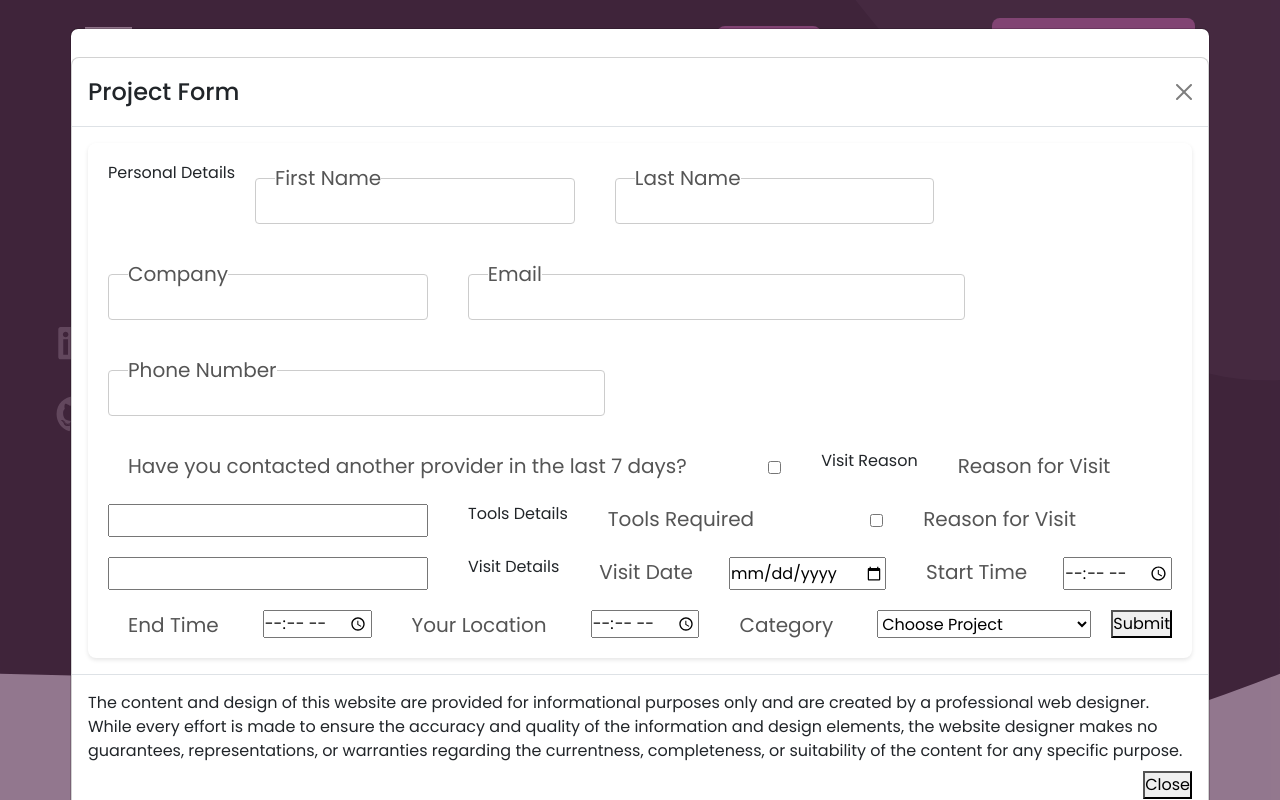
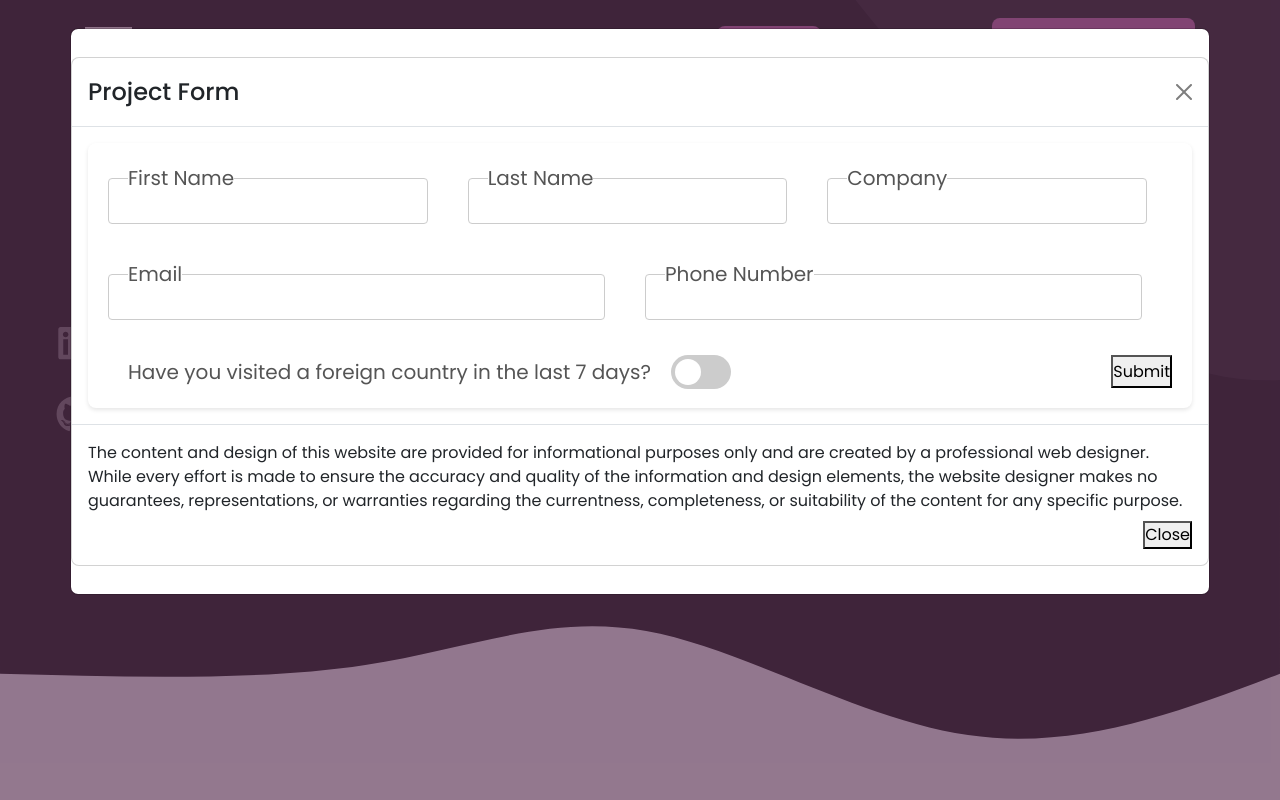
Before and after one commit to tektechnologies/craigbarkley, a React (Create React App) app: page / in a window 1280 px wide. Both pictures are taken after a click on the element "New Project Request". Shown: the top 800 px of the page. Built offline with nearby package versions, Linux system fonts and the light colour scheme.

Commit message:
add toggle slider for radio button

```diff
--- a/src/App.css
+++ b/src/App.css
@@ -54,3 +54,48 @@ form {
 .label-input-group.three-col {
   flex-basis: calc(33.333% - 15px);
 }
+
+
+/* Hide the default checkbox */
+.toggle input {
+  display: none;
+}
+
+/* Style the slider */
+.slider {
+  position: relative;
+  display: inline-block;
+  width: 60px;
+  height: 34px;
+  background-color: #ccc;
+  border-radius: 34px;
+  transition: background-color 0.3s;
+}
+
+/* Style the circle inside the slider */
+.slider:before {
+  position: absolute;
+  content: "";
+  height: 26px;
+  width: 26px;
+  left: 4px;
+  bottom: 4px;
+  background-color: white;
+  border-radius: 50%;
+  transition: transform 0.3s;
+}
+
+/* Change background color when checked */
+.toggle input:checked + .slider {
+  background-color: #2196F3;
+}
+
+/* Move the circle when checked */
+.toggle input:checked + .slider:before {
+  transform: translateX(26px);
+}
+
+.position-toggle {
+  margin-left: 20px;
+  margin-bottom: -10px;
+}
--- a/src/components/SelectedProjectForm/SelectedProjectForm.js
+++ b/src/components/SelectedProjectForm/SelectedProjectForm.js
@@ -46,16 +46,16 @@ const SelectedProjectForm = (props) => {
         <Modal.Body>
           <div className="form-container">
             <form onSubmit={handleSubmit(onSubmit)}>
-              <h2>Personal Details</h2>
-              <div class="label-input-group three-col">
+              {/* <h2>Personal Details</h2> */}
+              <div className="label-input-group three-col">
                 <label htmlFor="firstName">First Name</label>
                 <input type="text" id="firstName" {...register("firstName")} />
               </div>
-              <div class="label-input-group three-col">
+              <div className="label-input-group three-col">
                 <label htmlFor="lastName">Last Name</label>
                 <input type="text" id="lastName" {...register("lastName")} />
               </div>
-              <div class="label-input-group three-col">
+              <div className="label-input-group three-col">
                 <label htmlFor="companyName">Company</label>
                 <input
                   type="text"
@@ -63,8 +63,7 @@ const SelectedProjectForm = (props) => {
                   {...register("companyName")}
                 />
               </div>
-
-              <div class="label-input-group">
+              <div className="label-input-group">
                 <label htmlFor="emailAddress">Email</label>
                 <input
                   type="text"
@@ -72,7 +71,7 @@ const SelectedProjectForm = (props) => {
                   {...register("emailAddress")}
                 />
               </div>
-              <div class="label-input-group">
+              <div className="label-input-group">
                 <label htmlFor="phoneNumber">Phone Number</label>
                 <input
                   type="text"
@@ -80,61 +79,60 @@ const SelectedProjectForm = (props) => {
                   {...register("phoneNumber")}
                 />
               </div>
-              <label htmlFor="visitCompetion">
-                Have you contacted another provider in the last 7 days?
-              </label>
+
+              <label htmlFor="visitCompetion" className="toggle">
+                Have you visited a foreign country in the last 7 days?
                 <input
                   type="checkbox"
                   id="visitCompetion"
                   {...register("visitCompetion")}
                 />
+                <span className="slider position-toggle"></span>
+              </label>
 
               <hr />
-
-              <h2>Visit Reason</h2>
+              {/* <h2>Visit Reason</h2> */}
+              {/* <label htmlFor="visitReason">Reason for Visit</label>
+              <input
+                type="textarea"
+                id="visitReason"
+                {...register("visitReason")}
+              />
+              <hr /> */}
+              {/* <h2>Tools Details</h2> */}
+              {/* <label htmlFor="toolsRequired">Tools Required</label>
+              <input
+                type="checkbox"
+                id="toolsRequired"
+                {...register("toolsRequired")}
+              />
               <label htmlFor="visitReason">Reason for Visit</label>
               <input
                 type="textarea"
                 id="visitReason"
                 {...register("visitReason")}
               />
-
-              <hr />
-              <h2>Tools Details</h2>
-              <label htmlFor="toolsRequired">Tools Required</label>
-              <input
-                type="checkbox"
-                id="toolsRequired"
-                {...register("toolsRequired")}
-              />
-
-              <label htmlFor="instructWhat">Reason for Visit</label>
-              <input
-                type="textarea"
-                id="instructWhat"
-                {...register("instructWhat")}
-              />
-
-              <hr />
-              <h2>Visit Details</h2>
+              <hr /> */}
+              {/* <h2>Visit Details</h2> */}
+              {/* <div class="label-input-group three-col">
                 <label htmlFor="visitDate">Visit Date</label>
                 <input type="date" id="visitDate" {...register("visitDate")} />
-
+              </div>
+              <div class="label-input-group three-col">
                 <label htmlFor="startTime">Start Time</label>
                 <input type="time" id="startTime" {...register("startTime")} />
-
+              </div>{" "}
+              <div class="label-input-group three-col">
                 <label htmlFor="endTime">End Time</label>
                 <input type="time" id="endTime" {...register("endTime")} />
-
+              </div>
               <label htmlFor="userLocation">Your Location</label>
               <input
                 type="time"
                 id="userLocation"
                 {...register("userLocation")}
               />
-
               <label htmlFor="productcategory">Category</label>
-
               <select
                 id="category"
                 defaultValue={"DEFAULT"}
@@ -147,8 +145,7 @@ const SelectedProjectForm = (props) => {
                 <option value="seo">Digital Marketing</option>
                 <option value="onlineStore">Online Store</option>
                 <option value="logoBranding">Logo Graphics Branding</option>
-              </select>
-
+              </select> */}
               <button>Submit</button>
             </form>
           </div>
```
Lines whose indentation alone changed are shown as unchanged.
